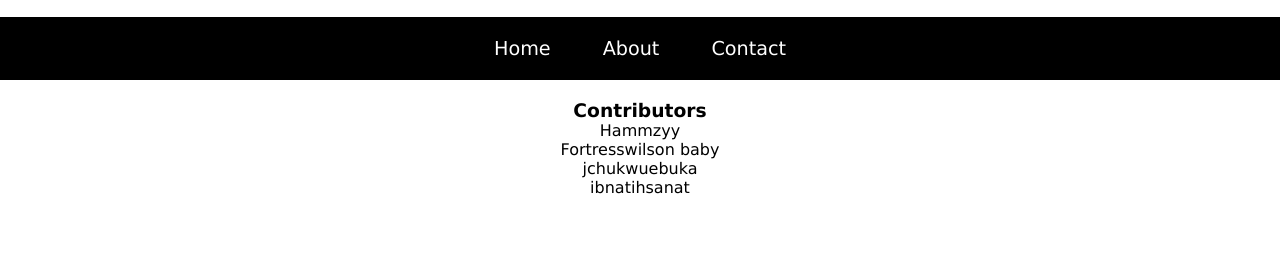
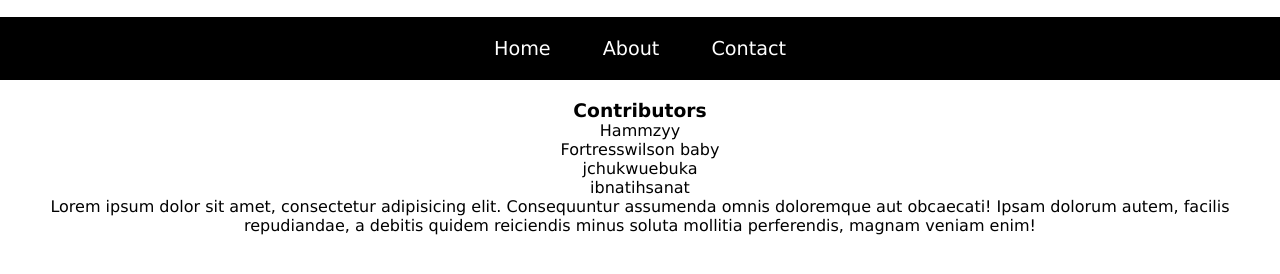
Before and after one commit to hammzyy/git-tutorial, a plain HTML site: page index.html in a window 1280 px wide. Shown: the part 90-364 px from the top of the page. Drawn offline with Linux system fonts and the light colour scheme.

Commit message:
added a paragraph with lorem text>

```diff
--- a/index.html
+++ b/index.html
@@ -28,5 +28,6 @@
         <li>jchukwuebuka</li>
         <li>ibnatihsanat</li>
     </ul>
+    <p> Lorem ipsum dolor sit amet, consectetur adipisicing elit. Consequuntur assumenda omnis doloremque aut obcaecati! Ipsam dolorum autem, facilis repudiandae, a debitis quidem reiciendis minus soluta mollitia perferendis, magnam veniam enim!</p>
 </body>
 </html>
```
